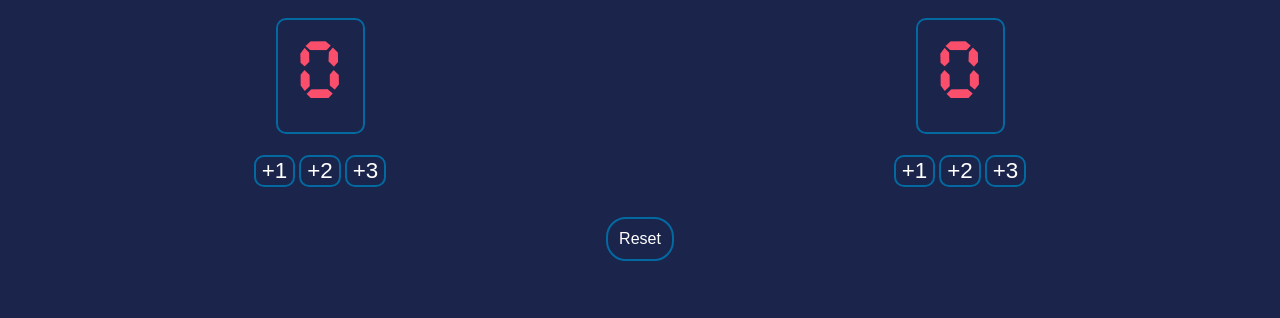
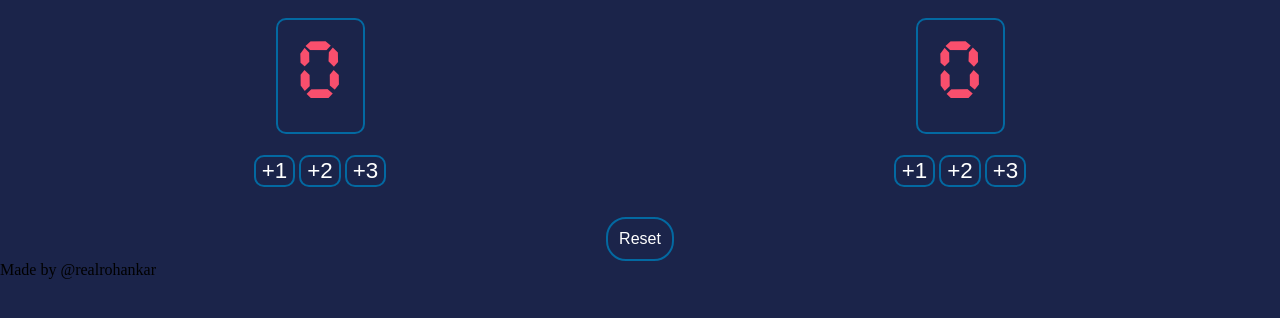
Before and after one commit to morgankar/Basketball-scorecard, a plain HTML site: page index.html in a window 1280 px wide. Shown: the part 72-390 px from the top of the page. Drawn offline with Linux system fonts and the light colour scheme.

Commit message:
added footer

```diff
--- a/index.html
+++ b/index.html
@@ -30,5 +30,6 @@
                 <button id="reset" onclick="resetScore()">Reset </button>
 
         <script src="index.js"></script>
+        <footer>Made by @realrohankar</footer>
     </body>
 </html>
```
